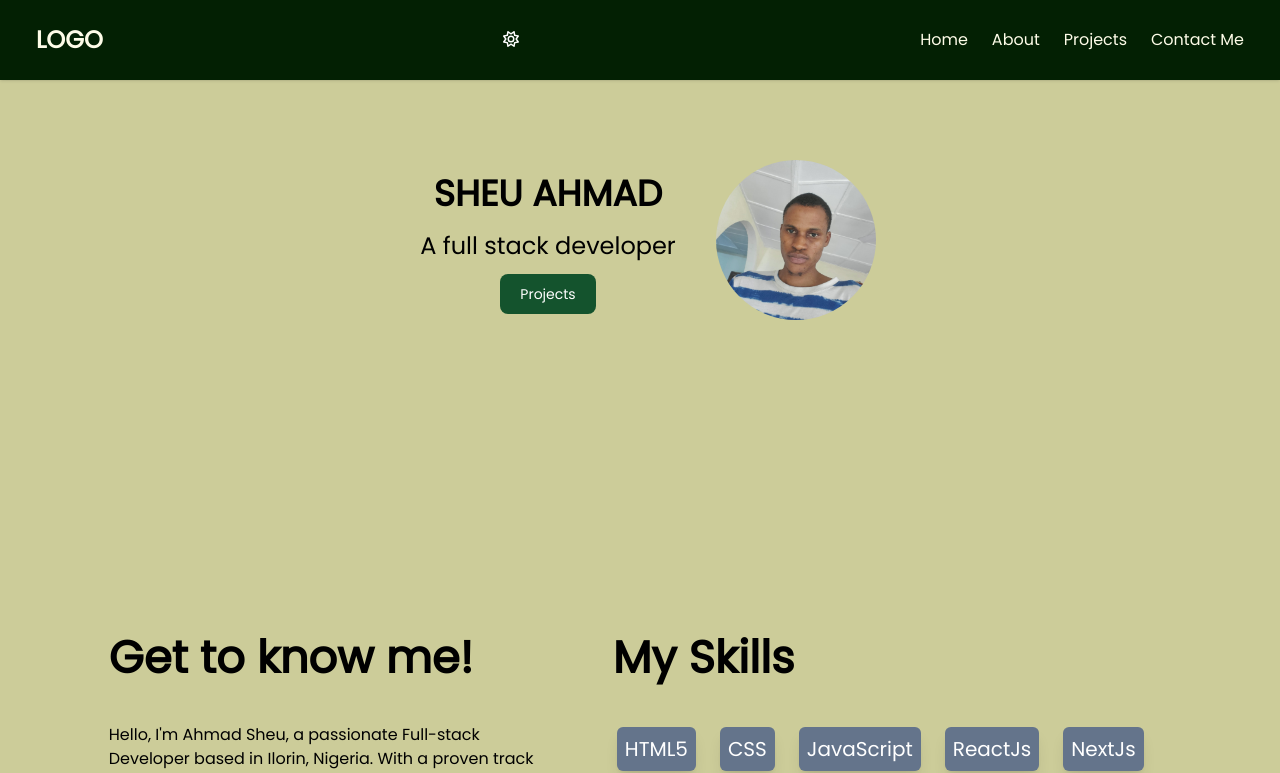
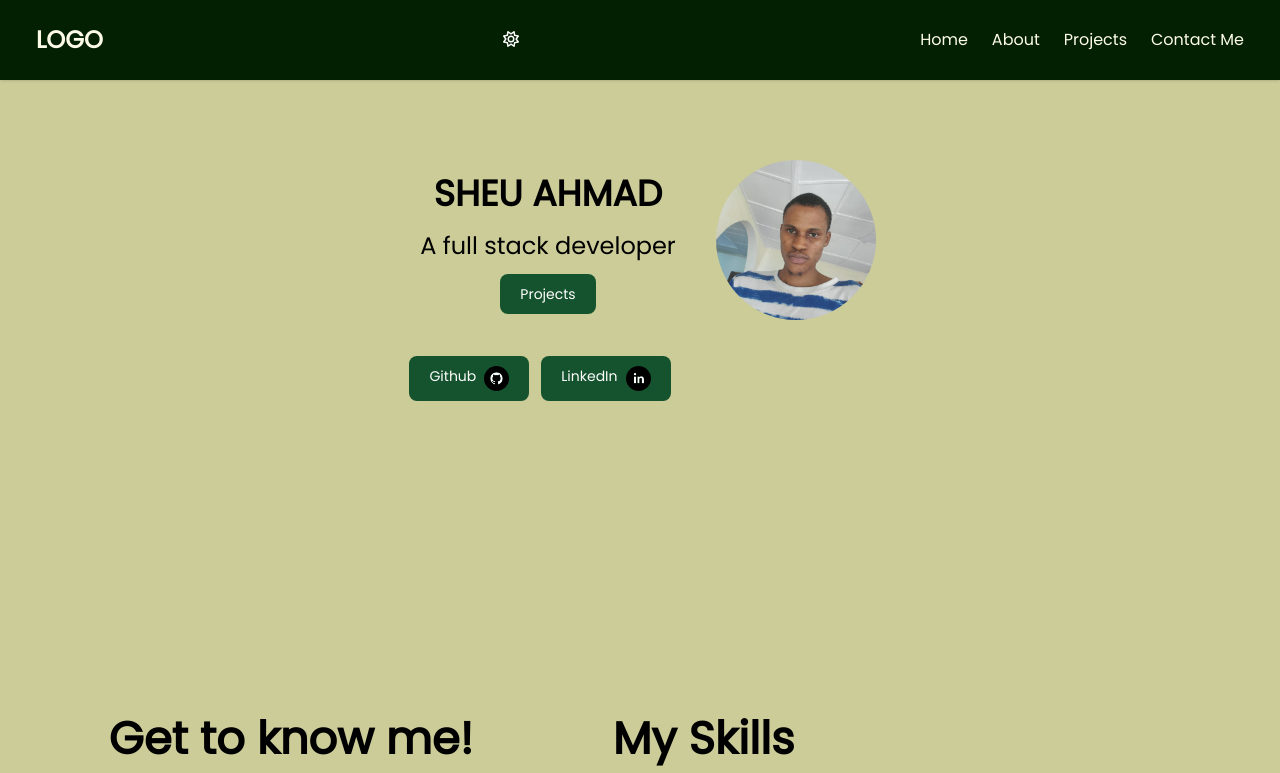
Before and after one commit to Bamzhie/portfolio, a React (Vite) app: page / in a window 1280 px wide. Shown: the top 773 px of the page. Built offline with nearby package versions, Linux system fonts and the light colour scheme; a web font is replaced by a local one.

Commit message:
new changes

```diff
--- a/src/components/home/Header.jsx
+++ b/src/components/home/Header.jsx
@@ -3,6 +3,8 @@ import "./header.css";
 import { HashLink as Link } from "react-router-hash-link";
 import { motion } from "framer-motion";
 import img from "../../assets/images/ptf.jpg";
+import { headerLinks } from "../../data";
+import { SocialIcon } from "react-social-icons";
 
 const Header = () => {
   const [showElement, setShowElement] = useState(false);
@@ -88,6 +90,31 @@ const Header = () => {
           </div>
         </section>
       </div>
+      <div className="flex gap-3 justify-center mt-4 mr-[200px]">
+        {headerLinks.map((e, i) => (
+          <Link
+            key={i}
+            to={e.link}
+            target="_blank"
+            rel="noopener noreferrer"
+            smooth
+            className=""
+          >
+            <div className="mt-5 hover:translate-y-1 transition-transform duration-300 ease-out ">
+              <a className="font-medium rounded-lg text-sm px-5 py-2.5 bg-green-900 text-white flex gap-2">
+                {e.site}
+
+                <SocialIcon
+                  url={e.link}
+                  fgColor="#fff"
+                  bgColor="#000"
+                  style={{ height: 25, width: 25 }}
+                />
+              </a>
+            </div>
+          </Link>
+        ))}
+      </div>
     </div>
   );
 };
--- a/src/data.js
+++ b/src/data.js
@@ -39,6 +39,18 @@ export const projects = [
     link: "https://flashy-sand.vercel.app/",
     about: "",
     code: "https://github.com/Bamzhie/flashy",
+  },
+];
+
+export const headerLinks = [
+  {
+    site: "Github",
+    link: "https://github.com/Bamzhie",
+  },
+
+  {
+    site: "LinkedIn",
+    link: "https://www.linkedin.com/in/sheu-ahmad/",
   },
 ];
 
```
